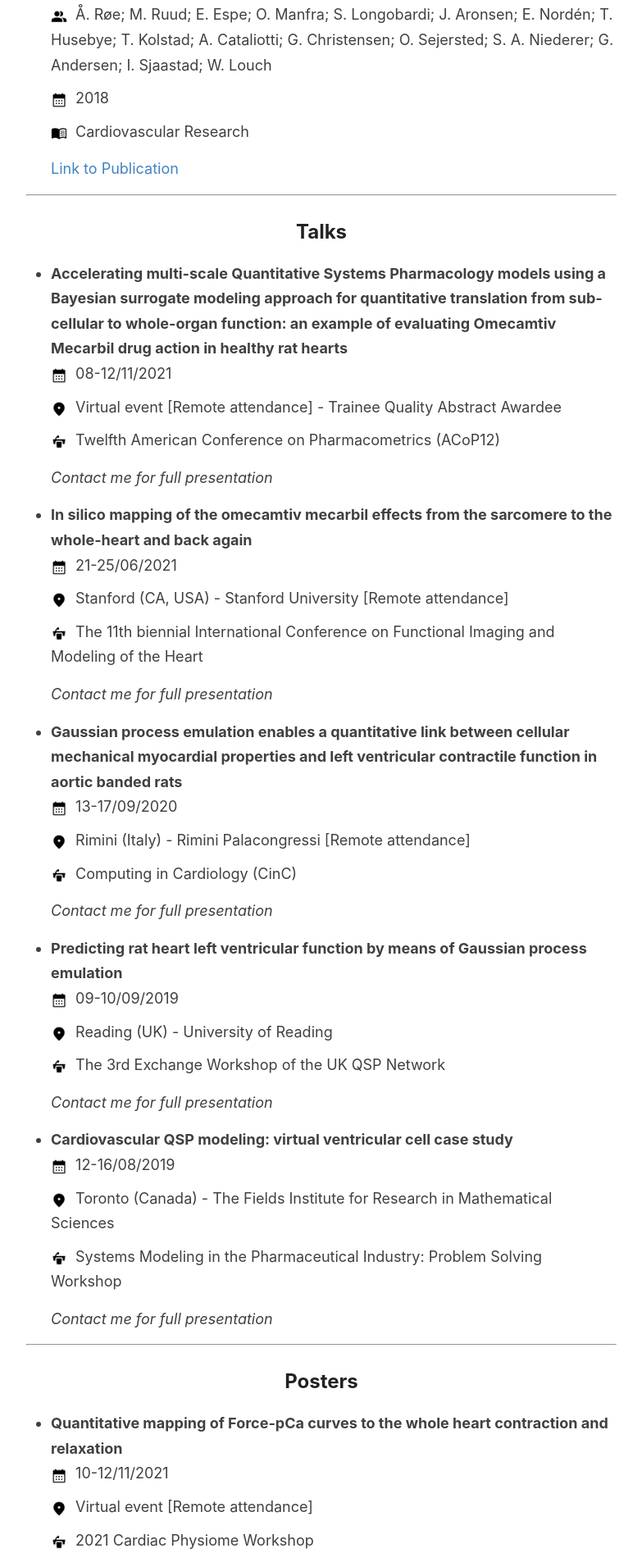
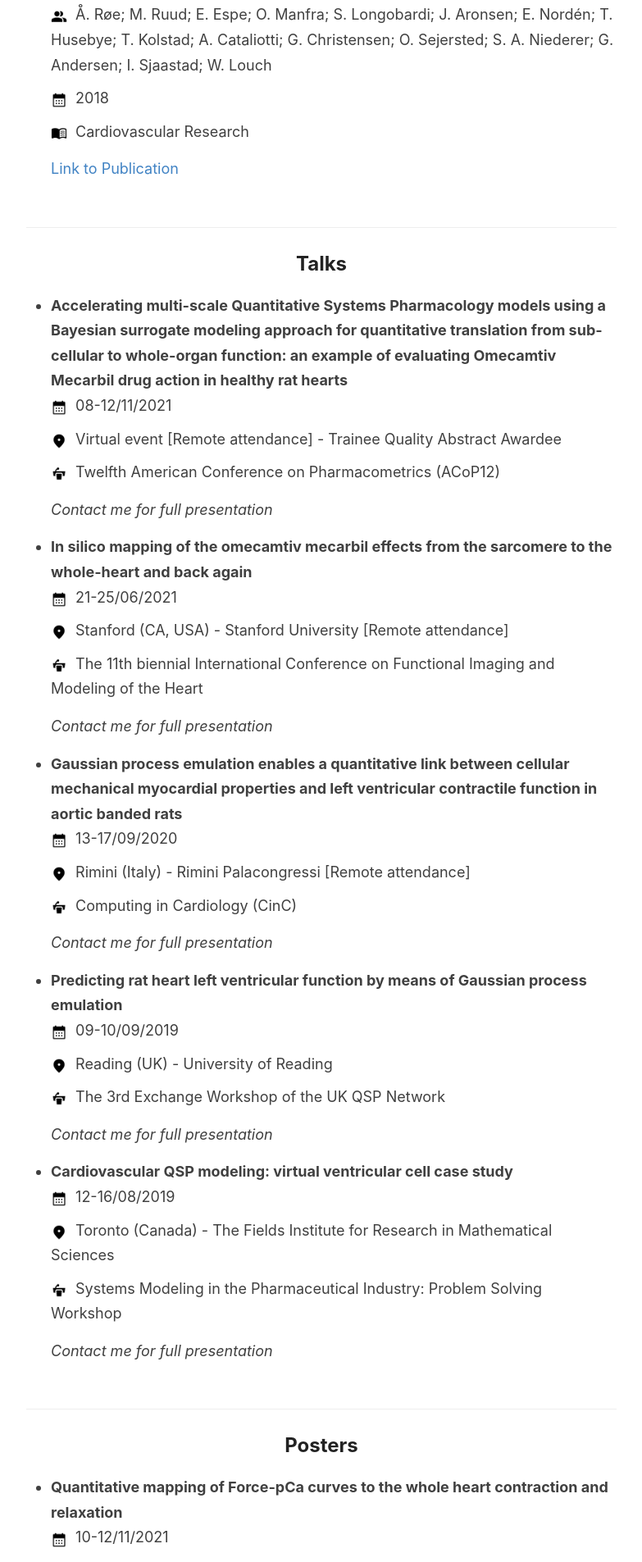
Before and after one commit to stelong/stelong.github.io, a Jekyll site: the page built from _pages/academy.md, in a window 1280 px wide. Shown: the part 3143-5048 px from the top of the page at 82% size, without its empty margins (248-1031 px from the left). Built offline with Jekyll 4.4.1, drawn with Linux system fonts in a browser that asks for light colours.

Commit message:
Ruler works

```diff
--- a/_pages/academy.md
+++ b/_pages/academy.md
@@ -33,7 +33,7 @@ title: My Academic Achievements
 <br>
 {% endfor %}
 
-<hr>
+<div class="custom-ruler"></div>
 ## Talks
 
 {% for presentation in site.data.presentations %}
@@ -47,7 +47,7 @@ title: My Academic Achievements
 <br>
 {% endfor %}
 
-<hr>
+<div class="custom-ruler"></div>
 ## Posters
 
 {% for poster in site.data.posters %}
```
